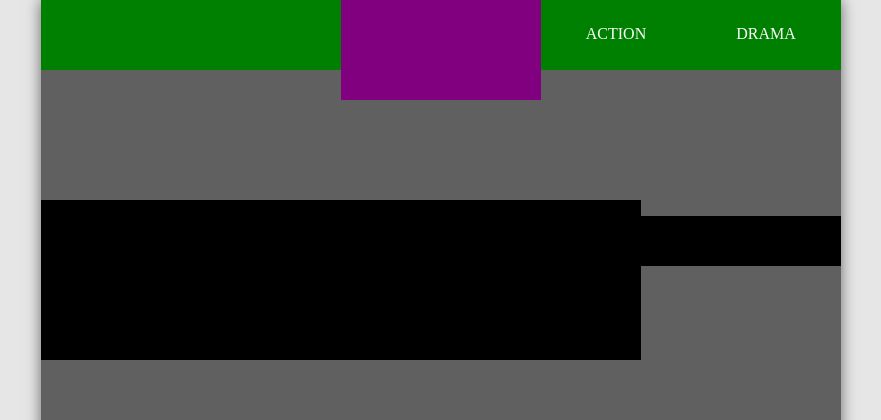
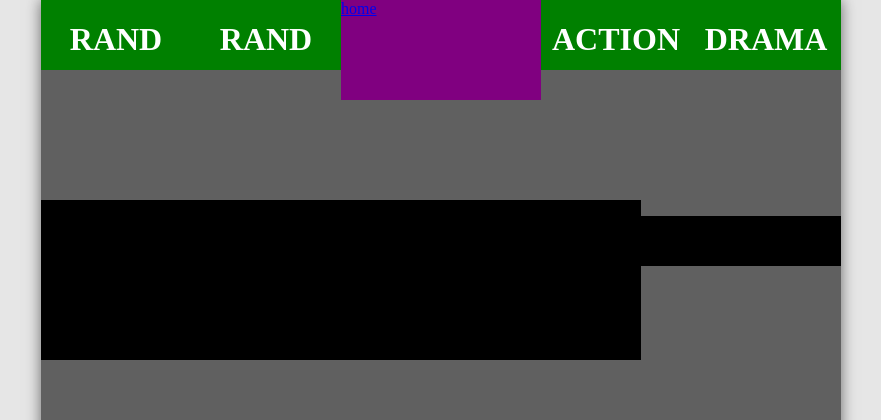
Before and after one commit to Danielv123/RandomMovies, a PHP site: page / in a window 1280 px wide. Shown: the top 420 px of the page, without its empty margins (199-1080 px from the left). Run offline with PHP 8.4, Linux system fonts and the light colour scheme.

Commit message:
Menu buttons are EPIC

```diff
--- a/index.html
+++ b/index.html
@@ -7,11 +7,11 @@
 <body>
 	<div id="page">
 	<div id="header"><!--Header element with floated divs and buttons -->
-	<div class="smallBox"></div>
-	<div class="smallBox"></div>
-	<div class="largeBox"></div>
-	<div class="smallBox"><a href="#action">action</a></div>
-	<div class="smallBox"><a href="#drama">drama</a></div>
+	<div class="smallBox"><a href="#drama"><h1>rand</h1></a></div>
+	<div class="smallBox"><a href="#drama"><h1>rand</h1></a></div>
+	<div class="largeBox"><a href="#home">home</a></div>
+	<div class="smallBox"><a href="#action"><h1>action</h1></a></div>
+	<div class="smallBox"><a href="#drama"><h1>drama</h1></a></div>
 	</div>
 
 	<div id="previewBox">
--- a/style.css
+++ b/style.css
@@ -31,7 +31,14 @@
 	text-transform: uppercase;
 	text-decoration: none;
 	color: white;
-	margin-top: 25px;
+	margin-top: 0px;
+}
+
+.smallBox h1 {
+	text-align: center;
+	text-transform: uppercase;
+	text-decoration: none;
+	color: white;
 }
 
 .largeBox {
```
